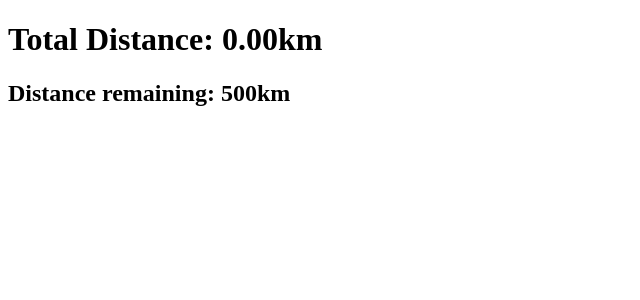
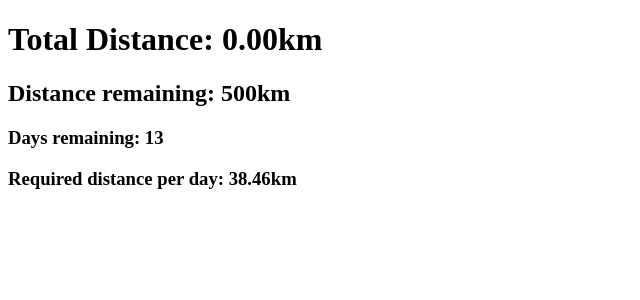
Before and after one commit to davekempsell/strava-app, a React app in the folder client/: page / in a window 1280 px wide. Shown: the top 300 px of the page, without its empty margins (0-640 px from the left). Built offline with nearby package versions, Linux system fonts and the light colour scheme.

Commit message:
server api provides object of detailed info for each activity

```diff
--- a/client/src/App.js
+++ b/client/src/App.js
@@ -26,6 +26,11 @@ const App = () =>{
       })
   },[])
 
+  function daysLeft() {
+    const today = new Date()
+    const day = today.getDate()
+    return 22 - day
+  }
 
 
   return (
@@ -36,6 +41,8 @@ const App = () =>{
       <h2>
         Distance remaining: {500 - total.toFixed(2)}km
       </h2>
+      <h3>Days remaining: {daysLeft()}</h3>
+      <h3>Required distance per day: {((500 - total) / daysLeft()).toFixed(2)}km</h3>
     </div>
   )
 }
```
Also changed, not shown: 1 other file (tests, documents, lock files or other folders).
